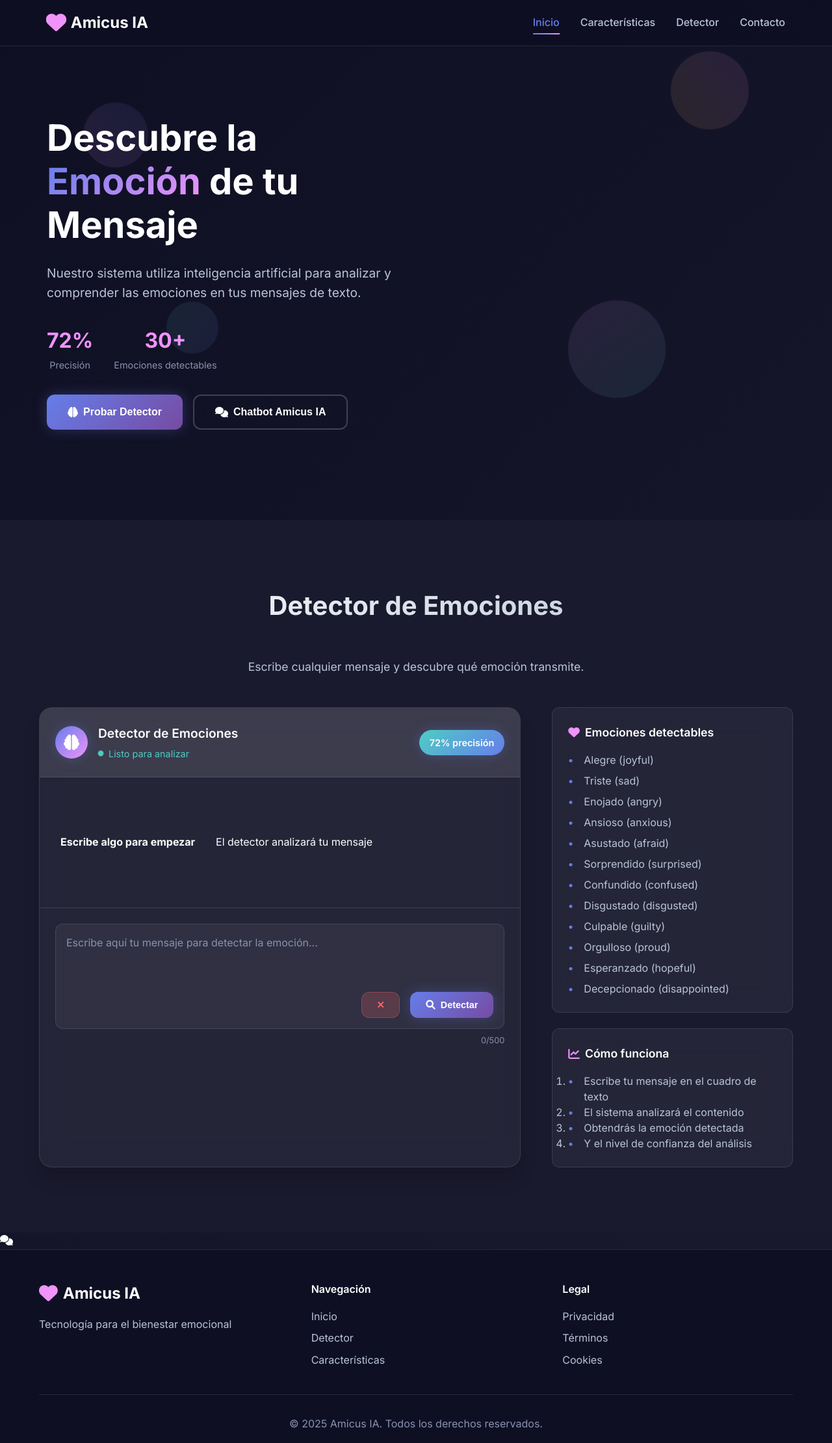
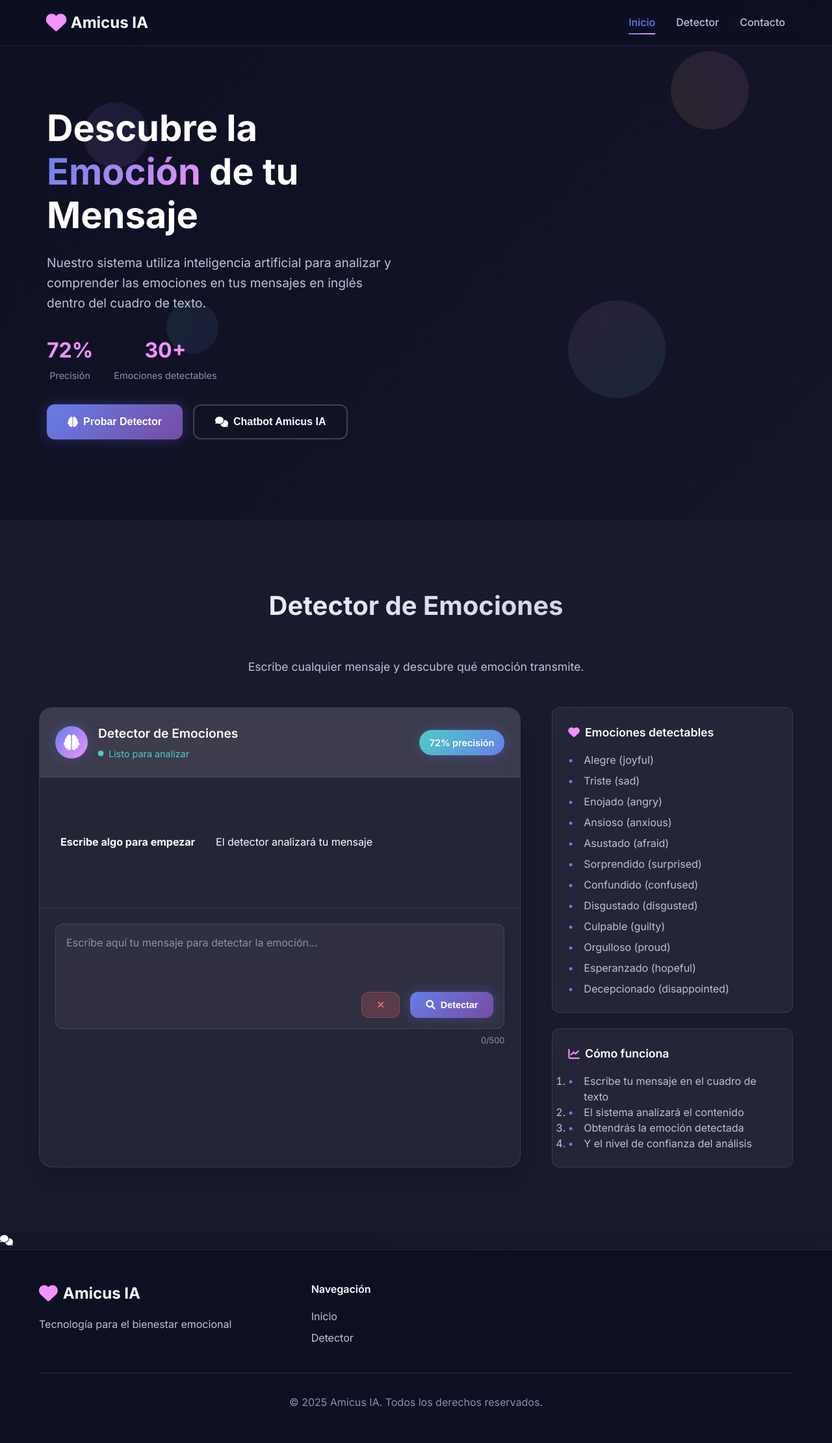
Before and after one commit to PatricioPonce28/IA_Final_Project, a Flask app: page / in a window 1280 px wide. Shown: the whole page at 65% size. After the commit the page ends 2164 px from the top, so only its background shows below. Run offline with Flask 3, Linux system fonts and the light colour scheme; some libraries are stand-ins or nearby versions.

Commit message:
Cambios finales

```diff
--- a/templates/index.html
+++ b/templates/index.html
@@ -18,7 +18,6 @@
             </div>
             <div class="nav-links">
                 <a href="#home" class="nav-link active">Inicio</a>
-                <a href="#features" class="nav-link">Características</a>
                 <a href="#detector" class="nav-link">Detector</a>
                 <a href="#contact" class="nav-link">Contacto</a>
             </div>
@@ -44,7 +43,7 @@
                 </h1>
                 <p class="hero-subtitle">
                     Nuestro sistema utiliza inteligencia artificial para analizar
-                    y comprender las emociones en tus mensajes de texto.
+                    y comprender las emociones en tus mensajes en inglés dentro del cuadro de texto.
                 </p>
                 <div class="hero-stats">
                     <div class="stat">
@@ -183,15 +182,8 @@
                         <h4>Navegación</h4>
                         <a href="#home">Inicio</a>
                         <a href="#detector">Detector</a>
-                        <a href="#features">Características</a>
                     </div>
 
-                    <div class="link-group">
-                        <h4>Legal</h4>
-                        <a href="#">Privacidad</a>
-                        <a href="#">Términos</a>
-                        <a href="#">Cookies</a>
-                    </div>
                 </div>
             </div>
 
```
